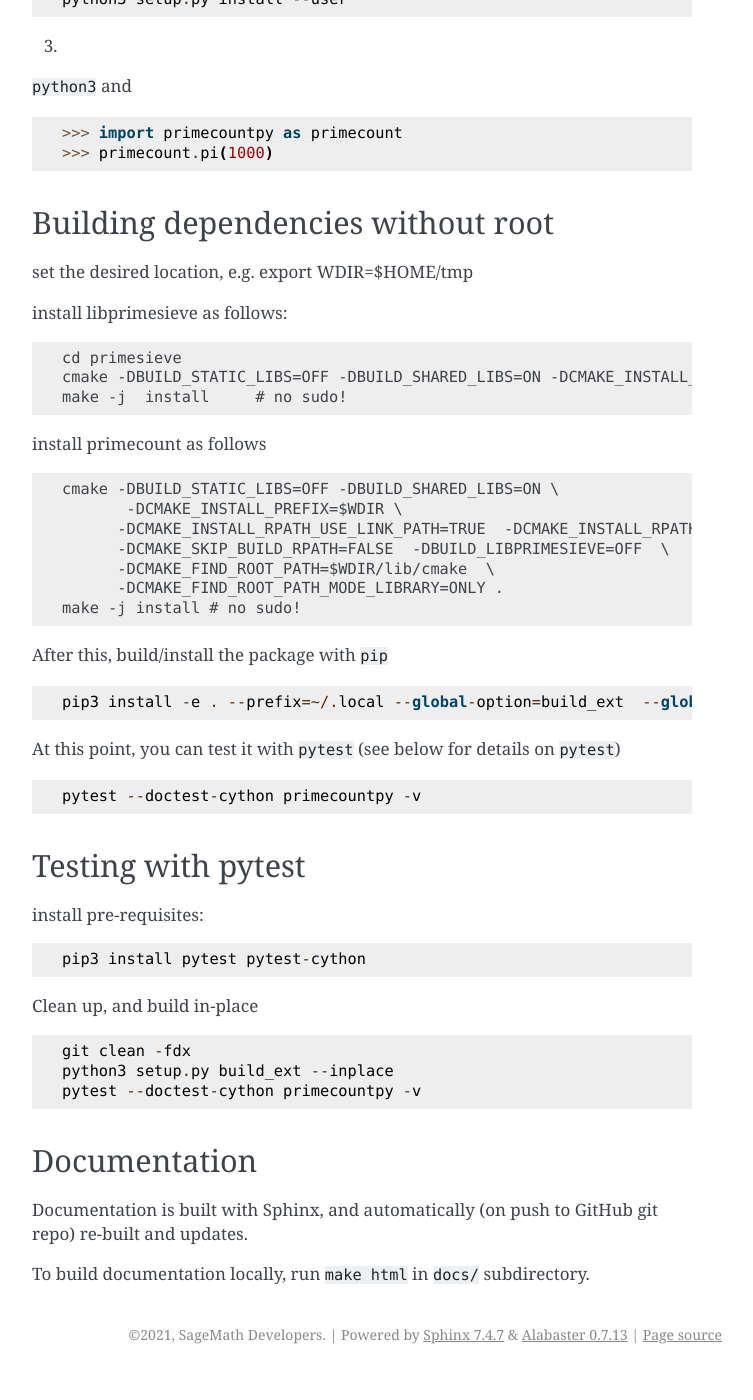
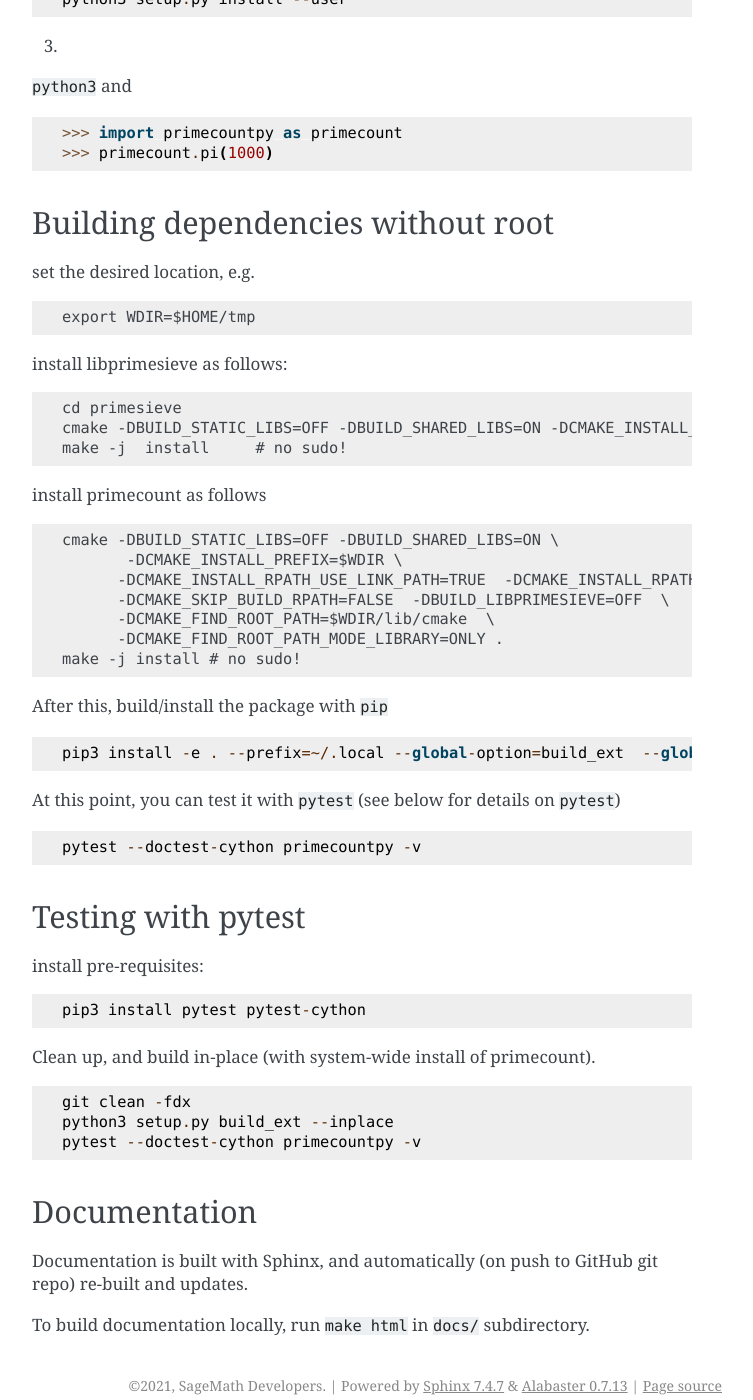
Before and after one commit to dimpase/primecountpy, a Sphinx documentation site: the page built from docs/source/installation.md, in a window 1280 px wide and 1400 px high, scrolled down 699 px. Shown: the whole window, without its empty margins (388-1141 px from the left). Built offline with Sphinx 7.4.7, drawn with Linux system fonts in a browser that asks for light colours; the version number could not be read and is left out; before the commit the page ends 2073 px from its top, so only the background shows below that.

Commit message:
minor docs tweak

````diff
--- a/docs/source/installation.md
+++ b/docs/source/installation.md
@@ -39,7 +39,10 @@ and
 
 ## Building dependencies without root
 
-set the desired location, e.g. export WDIR=$HOME/tmp
+set the desired location, e.g.
+```
+export WDIR=$HOME/tmp
+```
 
 install libprimesieve as follows:
 ```
@@ -77,7 +80,7 @@ install pre-requisites:
 pip3 install pytest pytest-cython
 ```
 
-Clean up, and build in-place
+Clean up, and build in-place (with system-wide install of primecount).
 
 ```
 git clean -fdx
````
